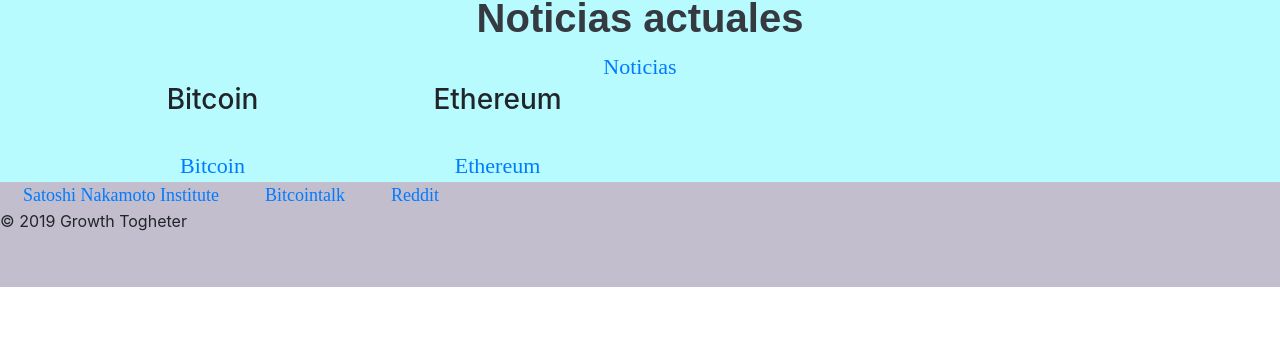
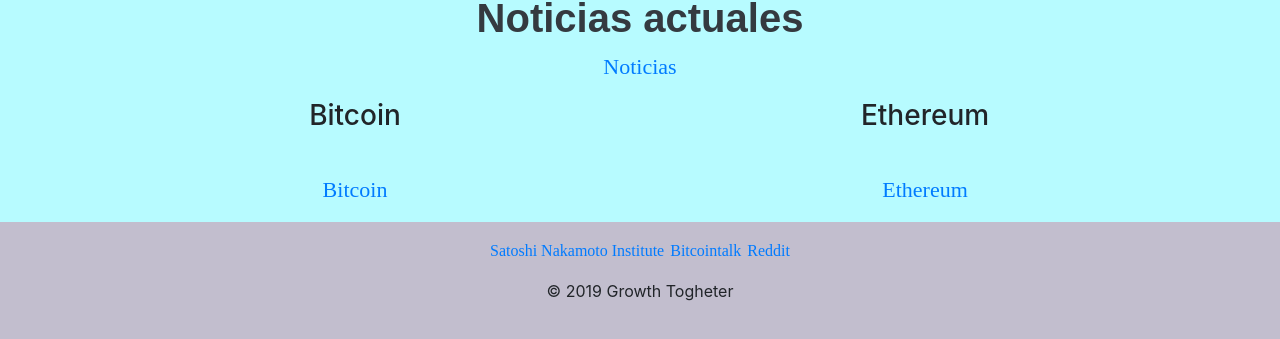
Before and after one commit to CAPTAINNEMO29/example, a Vue app: page / in a window 1280 px wide. Shown: the part 1264-1603 px from the top of the page. Before the commit the page ends 1551 px from the top, so only its background shows below. Built offline with nearby package versions, Linux system fonts and the light colour scheme.

Commit message:
final-adjust-today

```diff
--- a/src/components/BottomContainer.vue
+++ b/src/components/BottomContainer.vue
@@ -1,11 +1,23 @@
 <template>
   <section class="bottom-container">
-    <a class="footer-link" href="https://nakamotoinstitute.org/"
-      >Satoshi Nakamoto Institute</a
-    >
-    <a class="footer-link" href="https://bitcointalk.org/">Bitcointalk</a>
-    <a class="footer-link" href="https://www.reddit.com/r/Bitcoin/">Reddit</a>
-    <p>© 2019 Growth Togheter</p>
+    <div class="container">
+      <div class="row ">
+        <div class="col text-center py-3">
+          <a class="footer-link " href="https://nakamotoinstitute.org/"
+            >Satoshi Nakamoto Institute</a
+          >
+          <a class="footer-link " href="https://bitcointalk.org/"
+            >Bitcointalk</a
+          >
+          <a class="footer-link " href="https://www.reddit.com/r/Bitcoin/"
+            >Reddit</a
+          >
+        </div>
+      </div>
+      <div class="row">
+        <p class="col text-center">© 2019 Growth Togheter</p>
+      </div>
+    </div>
   </section>
 </template>
 
@@ -17,23 +29,17 @@
 
 <style scoped>
 .bottom-container {
-  /*background-color: #f6e79c;*/
   background-color: #c2bece;
   width: 100%;
   height: 40%;
-  display: inline-block;
+}
+
+.a {
 }
 
 .footer-link {
-  text-align: center;
-  font-size: 18px;
   padding: 3px;
-}
-
-@media (max-width: 640px) {
-  .footer-link {
-    text-align: center;
-    padding: 10%;
-  }
+  margin: auto !important;
+  width: 8vw;
 }
 </style>
--- a/src/components/MiddleContainer.vue
+++ b/src/components/MiddleContainer.vue
@@ -43,13 +43,13 @@
           <router-link class="atribute" to="/Articulos">Noticias</router-link>
         </div>
       </div>
-      <div class="row">
-        <div class="col-md-6 col-lg-3 text-center ">
+      <div class="row py-3">
+        <div class="col-6 text-center">
           <h3 class="">Bitcoin</h3>
           <p class="text-muted"></p>
           <router-link class="atribute" to="/Bitcoin">Bitcoin</router-link>
         </div>
-        <div class="col-md-6 col-lg-3 text-center ">
+        <div class="col-6 text-center">
           <h3 class="">Ethereum</h3>
           <p class="text-muted"></p>
           <router-link class="atribute" to="/Ethereum">Ethereum</router-link>
```
